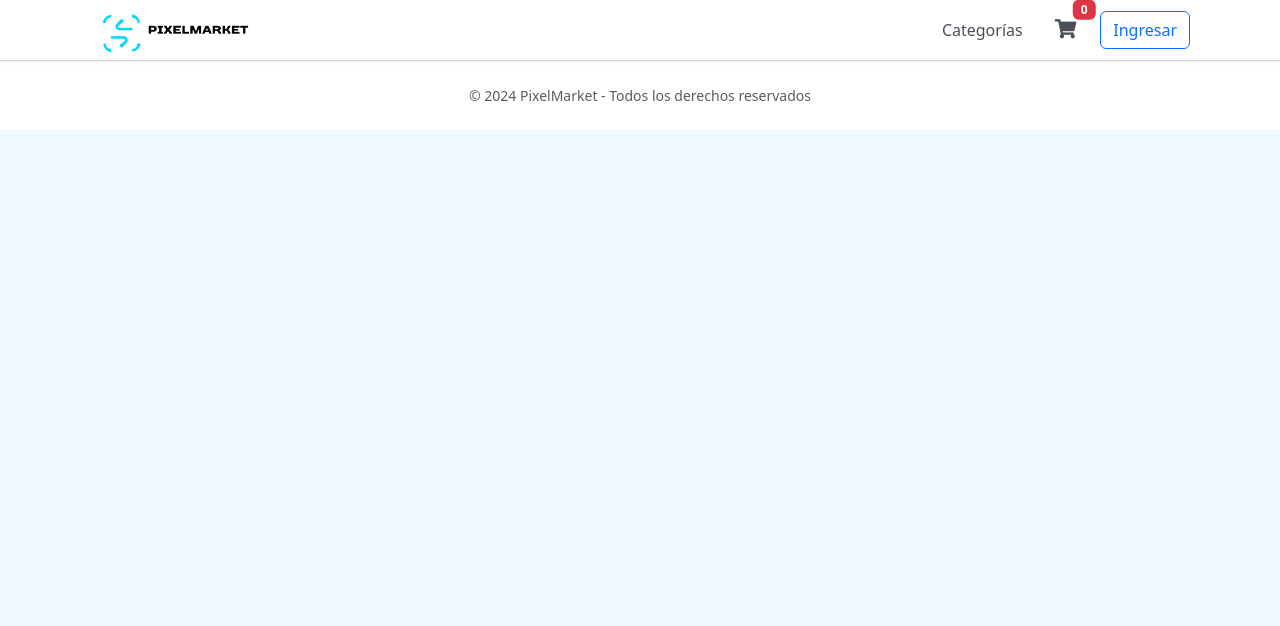
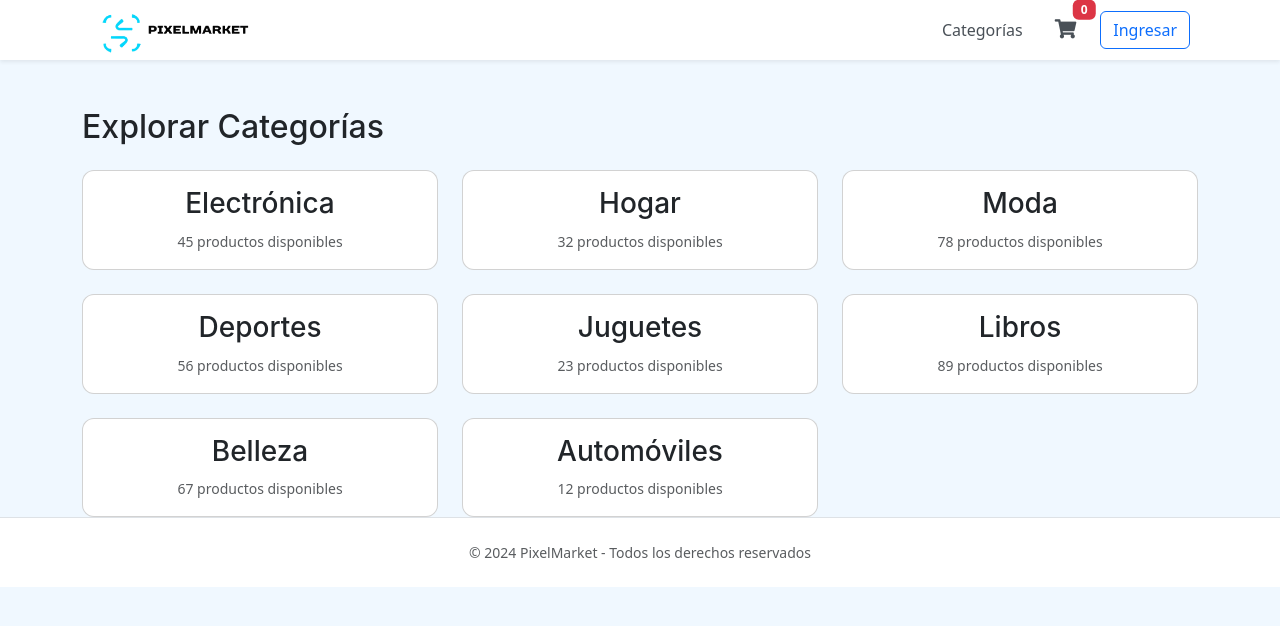
Before and after one commit to SergioC2410/PixelMarket, a Vue app in the folder frontend/: page /categorias in a window 1280 px wide. Shown: the top 626 px of the page. Built offline with nearby package versions, Linux system fonts and the light colour scheme.

Commit message:
Agrega vista de categorías y detalles de productos; actualiza rutas y mejora diseño de tarjetas de producto

```diff
--- a/frontend/public/index.html
+++ b/frontend/public/index.html
@@ -1,5 +1,5 @@
 <!DOCTYPE html>
-<html lang="">
+<html lang="en">
   <head>
     <meta charset="utf-8">
     <meta http-equiv="X-UA-Compatible" content="IE=edge">
--- a/frontend/src/App.vue
+++ b/frontend/src/App.vue
@@ -23,7 +23,7 @@
           <div class="collapse navbar-collapse" id="navbarNav">
             <ul class="navbar-nav ms-auto align-items-center">
               <li class="nav-item mx-2">
-                <router-link to="/productos" class="nav-link">Categorías</router-link>
+                <router-link to="/categorias" class="nav-link">Categorías</router-link>
               </li>
               <li class="nav-item mx-2 position-relative">
                 <router-link to="/checkout" class="nav-link">
--- a/frontend/src/components/ProductoCard.vue
+++ b/frontend/src/components/ProductoCard.vue
@@ -1,11 +1,18 @@
 <template>
-    <div class="card">
+  <div class="card h-100 shadow-sm" @click="verDetalle">
     <img :src="producto.imagen" class="card-img-top" alt="Producto">
     <div class="card-body">
       <h5 class="card-title">{{ producto.nombre }}</h5>
-        <p class="card-text">{{ producto.descripcion }}</p>
-        <p class="card-text"><strong>Precio:</strong> ${{ producto.precio }}</p>
-        <button @click="agregarAlCarrito" class="btn btn-primary">Agregar al carrito</button>
+      <p class="card-text text-muted">{{ producto.descripcion }}</p>
+      <div class="d-flex justify-content-between align-items-center">
+        <span class="h5 text-primary">${{ producto.precio }}</span>
+        <button @click.stop="agregarAlCarrito" class="btn btn-primary">
+          <i class="fas fa-cart-plus"></i>
+        </button>
+      </div>
+      <button @click.stop="verDetalle" class="btn btn-link mt-2">
+        Ver detalles
+      </button>
     </div>
   </div>
 </template>
@@ -20,13 +27,24 @@
     }
   },
   methods: {
+    verDetalle() {
+      this.$router.push({ name: 'DetallesProductos', params: { id: this.producto.id } });
+    },
     agregarAlCarrito() {
-        // Lógica para agregar al carrito (usar Vuex)
+      // Lógica para agregar al carrito
     }
   }
 };
 </script>
 
 <style scoped>
-  /* Estilos específicos para la tarjeta de producto */
+.card {
+  transition: transform 0.2s, box-shadow 0.2s;
+  cursor: pointer;
+}
+
+.card:hover {
+  transform: translateY(-5px);
+  box-shadow: 0 4px 8px rgba(0, 0, 0, 0.1);
+}
 </style>
--- a/frontend/src/router/index.js
+++ b/frontend/src/router/index.js
@@ -5,7 +5,8 @@ import HomeView from '@/views/Home/HomeView.vue'; // Nueva vista
 import LoginView from '@/views/Auth/LoginView.vue';
 import ProductosView from '@/views/Productos/ProductosView.vue';
 import CheckoutView from '@/views/Checkout/CheckoutView.vue';
-
+import DetalleProducto from '@/views/Productos/DetalleProducto.vue';
+import CategoriasView from '@/views/Productos/CategoriasView.vue';
 const routes = [
   {
     path: '/',
@@ -23,6 +24,16 @@ const routes = [
     component: ProductosView
   },
   {
+    path: '/productos/:id',
+    name: 'DetalleProducto',
+    component: DetalleProducto
+  },
+  {
+    path: '/categorias',
+    name: 'CategoriasView',
+    component: CategoriasView
+  },
+  {
     path: '/checkout',
     name: 'Checkout',
     component: CheckoutView
--- /dev/null
+++ b/frontend/src/views/Productos/CategoriasView.vue
@@ -0,0 +1,60 @@
+<template>
+    <div class="container mt-5">
+      <h2 class="mb-4">Explorar Categorías</h2>
+      <div class="row row-cols-1 row-cols-md-3 g-4">
+        <div
+          class="col"
+          v-for="categoria in categorias"
+          :key="categoria.id"
+          @click="verProductosCategoria(categoria.nombre)"
+        >
+          <div class="card h-100 shadow-hover cursor-pointer">
+            <div class="card-body text-center">
+              <h3 class="card-title">{{ categoria.nombre }}</h3>
+              <small class="text-muted">{{ categoria.productos }} productos disponibles</small>
+            </div>
+          </div>
+        </div>
+      </div>
+    </div>
+  </template>
+
+  <script>
+  export default {
+    name: 'CategoriasView',
+    data() {
+      return {
+        categorias: [
+          { id: 1, nombre: 'Electrónica', productos: 45 },
+          { id: 2, nombre: 'Hogar', productos: 32 },
+          { id: 3, nombre: 'Moda', productos: 78 },
+          { id: 4, nombre: 'Deportes', productos: 56 },
+          { id: 5, nombre: 'Juguetes', productos: 23 },
+          { id: 6, nombre: 'Libros', productos: 89 },
+          { id: 7, nombre: 'Belleza', productos: 67 },
+          { id: 8, nombre: 'Automóviles', productos: 12 }
+        ]
+      };
+    },
+    methods: {
+      verProductosCategoria(categoria) {
+        this.$router.push({
+          name: 'Productos',
+          query: { categoria: categoria.toLowerCase() }
+        });
+      }
+    }
+  };
+  </script>
+
+  <style scoped>
+  .cursor-pointer {
+    cursor: pointer;
+    transition: transform 0.2s;
+  }
+
+  .shadow-hover:hover {
+    transform: translateY(-5px);
+    box-shadow: 0 4px 8px rgba(0, 0, 0, 0.1);
+  }
+  </style>
--- /dev/null
+++ b/frontend/src/views/Productos/DetalleProducto.vue
@@ -0,0 +1,88 @@
+<template>
+  <div class="container mt-5">
+    <div class="row">
+      <!-- Carrusel de imágenes -->
+      <div class="col-md-6">
+        <div id="carouselProducto" class="carousel slide" data-bs-ride="carousel">
+          <div class="carousel-inner">
+            <div v-for="(imagen, index) in producto.imagenes" :key="index" :class="['carousel-item', { active: index === 0 }]">
+                <img :src="imagen" class="d-block w-100" alt="Producto {{ producto.nombre }}">
+            </div>
+          </div>
+          <button class="carousel-control-prev" type="button" data-bs-target="#carouselProducto" data-bs-slide="prev">
+            <span class="carousel-control-prev-icon" aria-hidden="true"></span>
+            <span class="visually-hidden">Anterior</span>
+          </button>
+          <button class="carousel-control-next" type="button" data-bs-target="#carouselProducto" data-bs-slide="next">
+            <span class="carousel-control-next-icon" aria-hidden="true"></span>
+            <span class="visually-hidden">Siguiente</span>
+          </button>
+        </div>
+      </div>
+
+      <!-- Detalles del producto -->
+      <div class="col-md-6">
+        <h1>{{ producto.nombre }}</h1>
+        <p class="text-muted">{{ producto.descripcion }}</p>
+        <p class="fs-4">
+          <strong>Precio:</strong> ${{ producto.precio }}
+          <span v-if="producto.descuento" class="text-danger ms-2">{{ producto.descuento }}% OFF</span>
+        </p>
+        <p class="text-warning">
+          <i class="fas fa-star"></i> {{ producto.clasificacion }} ({{ producto.clasificacion }} estrellas)
+        </p>
+        <ul class="list-unstyled">
+          <li v-for="(caracteristica, index) in producto.caracteristicas" :key="index">
+            <i class="fas fa-check text-success me-2"></i>{{ caracteristica }}
+          </li>
+        </ul>
+        <button @click="agregarAlCarrito" class="btn btn-primary btn-lg">Agregar al carrito</button>
+      </div>
+    </div>
+  </div>
+</template>
+
+<script>
+export default {
+  name: 'DetalleProducto',
+  data() {
+    return {
+      producto: null
+    };
+  },
+  created() {
+    this.cargarProducto();
+  },
+  methods: {
+    cargarProducto() {
+      const productoId = this.$route.params.id;
+      // Simulación de carga de producto (reemplazar con Axios)
+      this.producto = {
+        id: productoId,
+        nombre: 'Producto ' + productoId,
+        descripcion: 'Descripción del producto ' + productoId,
+        precio: 100,
+        imagen: 'https://via.placeholder.com/300',
+        imagenes: [
+          'https://via.placeholder.com/300',
+          'https://via.placeholder.com/300',
+          'https://via.placeholder.com/300'
+        ],
+        descuento: 10,
+        clasificacion: 4.5,
+        caracteristicas: ['Característica 1', 'Característica 2', 'Característica 3']
+      };
+    },
+    agregarAlCarrito() {
+      // Lógica para agregar al carrito (usar Vuex)
+    }
+  }
+};
+</script>
+
+<style scoped>
+.carousel-item img {
+  max-height: 400px;
+  object-fit: contain;
+}
+</style>
--- a/frontend/src/views/Productos/ProductosView.vue
+++ b/frontend/src/views/Productos/ProductosView.vue
@@ -1,10 +1,20 @@
 <template>
   <div class="container mt-5">
-      <h2>Catálogo de Productos</h2>
-      <div class="row">
-        <div class="col-md-4" v-for="producto in productos" :key="producto.id">
+    <div class="d-flex justify-content-between align-items-center mb-4">
+      <h2>Productos {{ categoriaActual ? `- ${categoriaActual}` : '' }}</h2>
+      <button @click="$router.go(-1)" class="btn btn-outline-secondary">
+        Volver a categorías
+      </button>
+    </div>
+
+    <div class="row row-cols-1 row-cols-md-3 g-4">
+      <div class="col" v-for="producto in productosFiltrados" :key="producto.id">
         <ProductoCard :producto="producto" />
       </div>
+    </div>
+
+    <div v-if="productosFiltrados.length === 0" class="alert alert-warning mt-4">
+      No hay productos disponibles en esta categoría
     </div>
   </div>
 </template>
@@ -14,20 +24,42 @@
 
 export default {
   name: 'ProductosView',
-    components: {
-      ProductoCard
-    },
+  components: { ProductoCard },
   data() {
     return {
-        productos: []  // Datos de productos (se llenarán con Axios)
+      categoriaActual: this.$route.query.categoria || '',
+      productos: [
+        // Ejemplo de productos falsos
+        {
+          id: 1,
+          nombre: 'Smartphone X',
+          precio: 599.99,
+          categoria: 'electrónica',
+          imagen: 'https://via.placeholder.com/300',
+          descripcion: 'Teléfono inteligente última generación'
+        },
+        {
+          id: 2,
+          nombre: 'Sofá Moderno',
+          precio: 899.99,
+          categoria: 'hogar',
+          imagen: 'https://via.placeholder.com/300',
+          descripcion: 'Sofá de diseño escandinavo'
+        },
+        // Agregar más productos...
+      ]
     };
   },
-    created() {
-      // Lógica para cargar productos (usar Axios)
+  computed: {
+    productosFiltrados() {
+      if (!this.categoriaActual) return this.productos;
+      return this.productos.filter(p =>
+        p.categoria.toLowerCase() === this.categoriaActual.toLowerCase()
+      );
+    }
   }
 };
 </script>
-
 <style scoped>
 /* Estilos específicos para la página de productos */
 </style>
```
Lines whose indentation alone changed are shown as unchanged.
